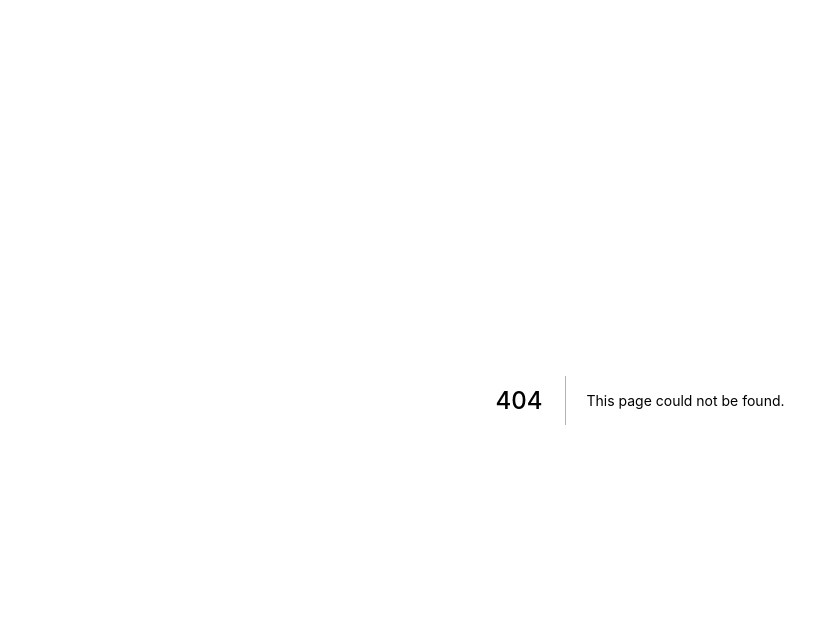
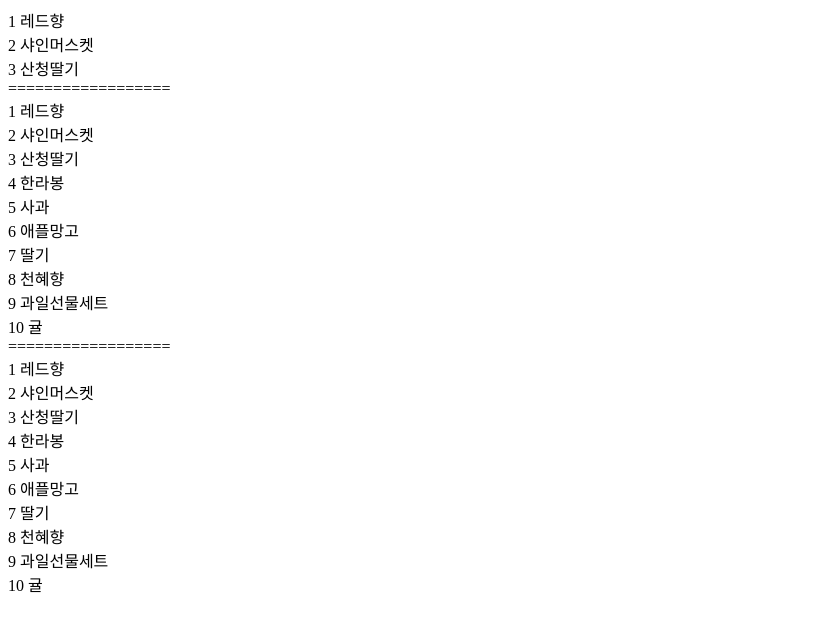
Before and after one commit to minngaeng/aa, a Next.js app in the folder class/: page /section08/08-01-map-fruits in a window 1280 px wide. Before the commit this address had no page. Shown: the top 632 px of the page, without its empty margins (0-839 px from the left). Built offline with nearby package versions, Linux system fonts and the light colour scheme.

Commit message:
map-fruits-

```diff
--- /dev/null
+++ b/class/pages/section08/08-01-map-fruits/index.js
@@ -0,0 +1,43 @@
+// 컴포넌트 위에 만든 이유 : 컴포넌트가 리렌더링돼도 다시 안 만들어짐 => 효율을 위해 ..
+
+const FRUITS = [
+  { number: 1, title: '레드향' },
+  { number: 2, title: '샤인머스켓' },
+  { number: 3, title: '산청딸기' },
+  { number: 4, title: '한라봉' },
+  { number: 5, title: '사과' },
+  { number: 6, title: '애플망고' },
+  { number: 7, title: '딸기' },
+  { number: 8, title: '천혜향' },
+  { number: 9, title: '과일선물세트' },
+  { number: 10, title: '귤' },
+];
+
+export default function MapFruitsPage() {
+  // 1. 가장 기본 예제
+  const aaa = [
+    <div>1 레드향</div>,
+    <div>2 샤인머스켓</div>,
+    <div>3 산청딸기</div>,
+  ];
+
+  // 2. 실무 백엔드 데이터 예제
+  const bbb = FRUITS.map((el) => (
+    <div>
+      {el.number} {el.title}
+    </div>
+  ));
+
+  return (
+    <div>
+      <div>{aaa}</div>
+      ==================
+      <div>{bbb}</div>
+      ==================
+      <div>
+        {/* 3. 실무 효율적인 렌더링 예제 */}
+        {FRUITS.map(el => <div>{el.number} {el.title} </div>)}
+      </div>
+    </div>
+  );
+}
```
